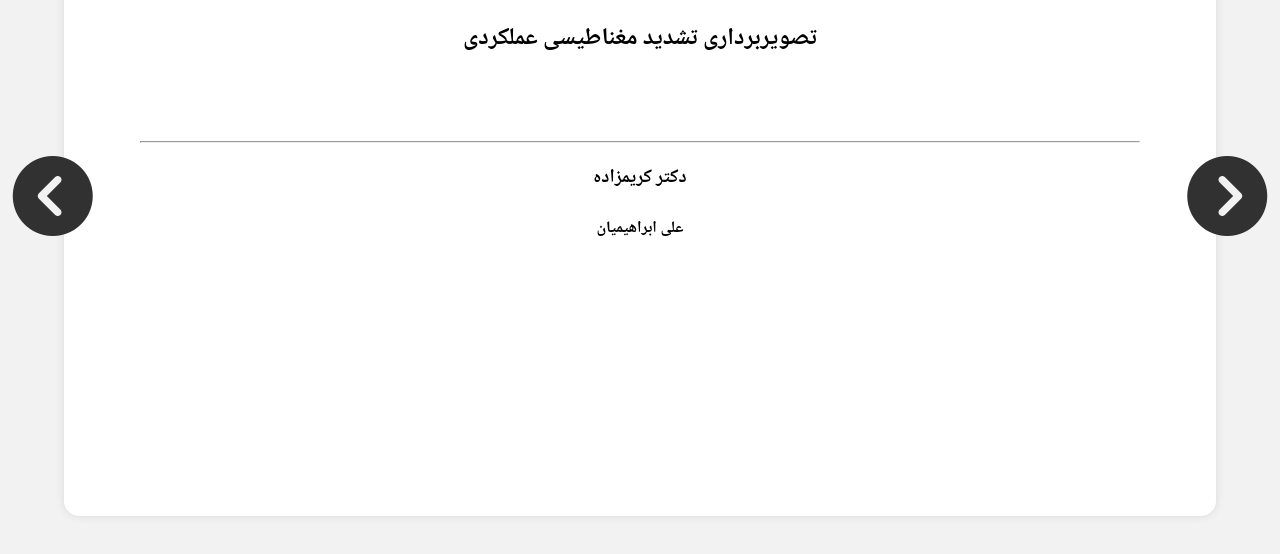
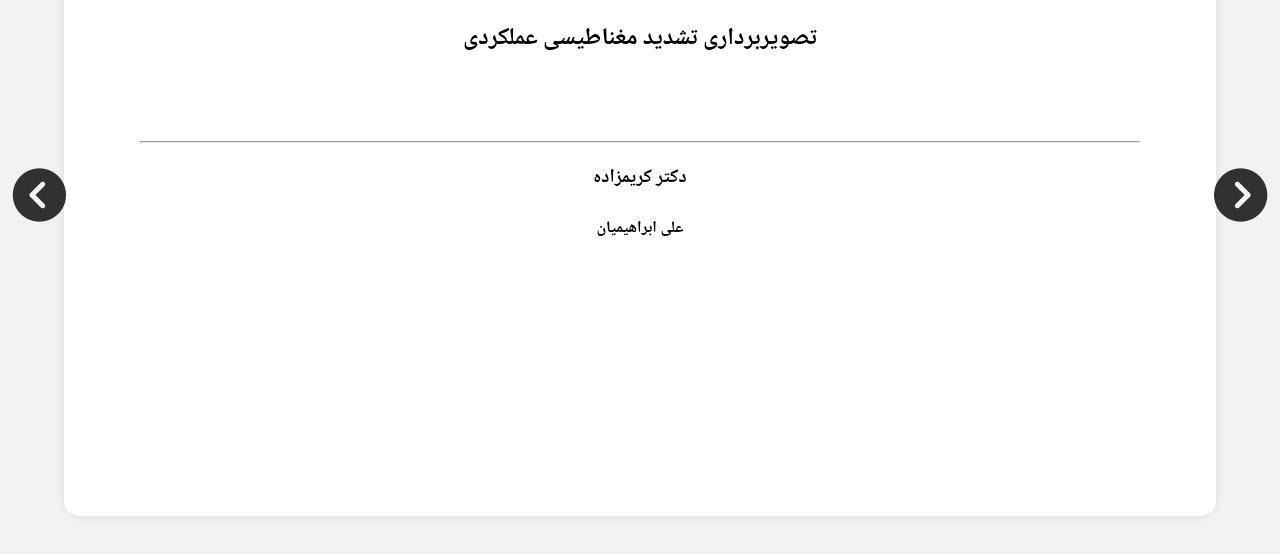
Before and after one commit to alie8096/Basic-Principles-fMRI, a plain HTML site: page index.html in a window 1280 px wide. Shown: the part 204-758 px from the top of the page. Drawn offline with nearby package versions, Linux system fonts and the light colour scheme.

Commit message:
Update style.css

```diff
--- a/style.css
+++ b/style.css
@@ -190,7 +190,7 @@ td:first-child {
 }
 
 .arrow {
-    font-size: 80px;
+    font-size: 40pt;
     color: rgb(49, 49, 49);
     position: absolute;
     top: 50%;
```
